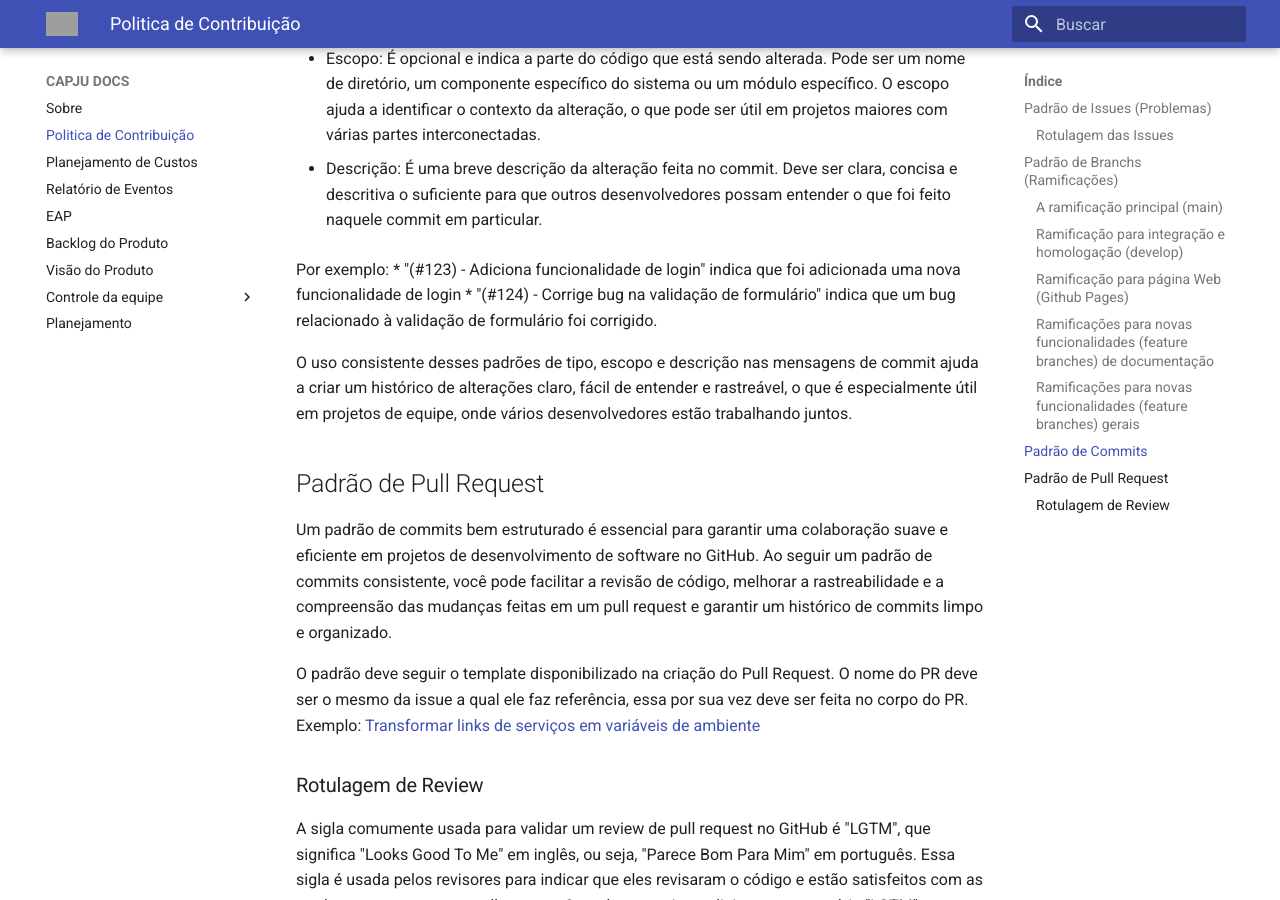
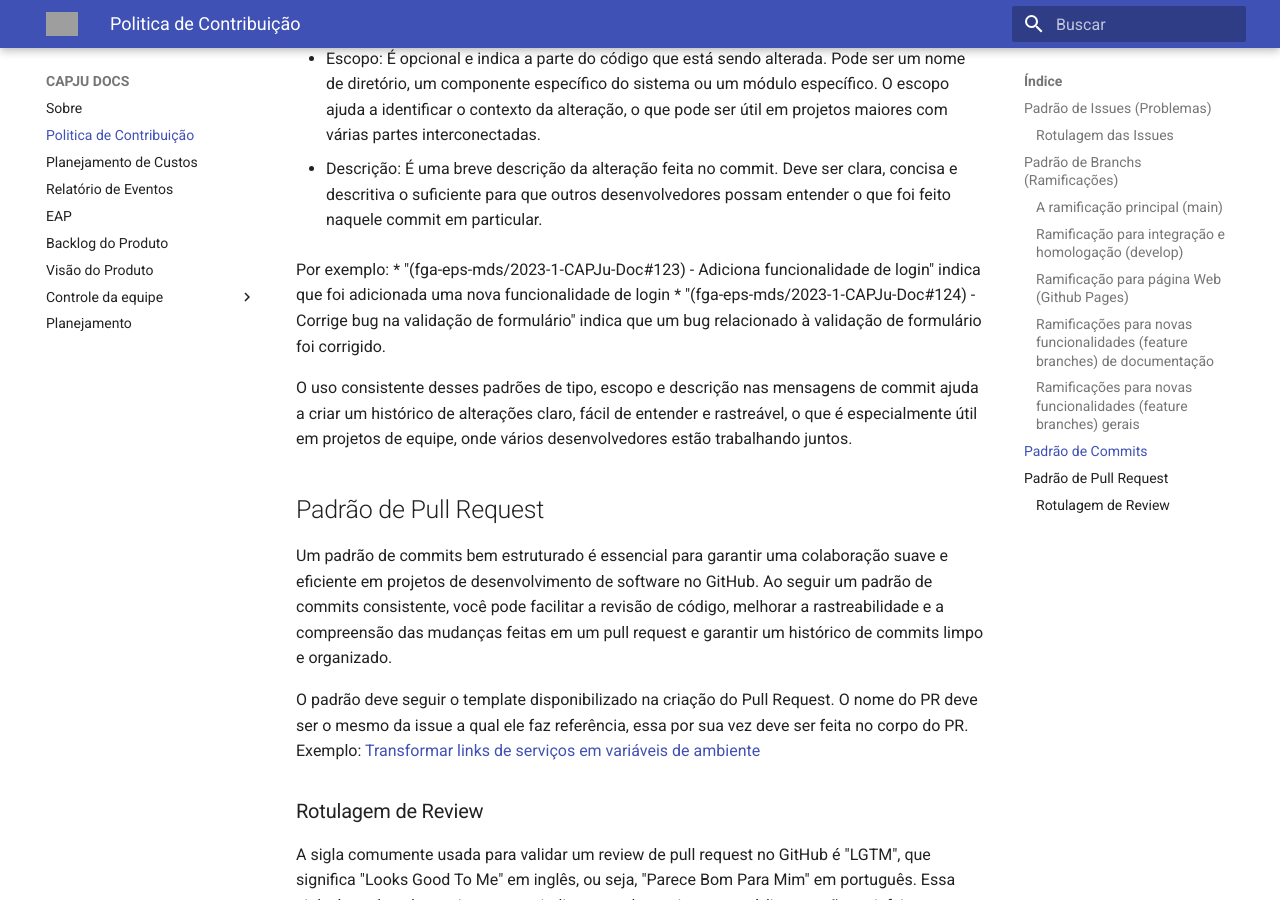
Before and after one commit to fga-eps-mds/2023-1-CAPJu-Doc, an MkDocs documentation site: the page built from docs/politica_de_contribuicao.md, in a window 1280 px wide and 900 px high, scrolled down 4533 px. Built offline with MkDocs 1.6.1 and Material for MkDocs 9.7.7, drawn with Linux system fonts in a browser that asks for light colours; grey boxes are pictures that could not be loaded.

Commit message:
(fga-eps-mds/2023-1-CAPJu-Doc#15) Atualiza o padrão de commit

```diff
--- a/docs/politica_de_contribuicao.md
+++ b/docs/politica_de_contribuicao.md
@@ -114,8 +114,8 @@ Os padrões do Conventional Commits consistem em três partes principais em sua
 * Descrição: É uma breve descrição da alteração feita no commit. Deve ser clara, concisa e descritiva o suficiente para que outros desenvolvedores possam entender o que foi feito naquele commit em particular.
 
 Por exemplo:
-* "(#123) - Adiciona funcionalidade de login" indica que foi adicionada uma nova funcionalidade de login
-* "(#124) - Corrige bug na validação de formulário" indica que um bug relacionado à validação de formulário foi corrigido.
+* "(fga-eps-mds/2023-1-CAPJu-Doc#123) - Adiciona funcionalidade de login" indica que foi adicionada uma nova funcionalidade de login
+* "(fga-eps-mds/2023-1-CAPJu-Doc#124) - Corrige bug na validação de formulário" indica que um bug relacionado à validação de formulário foi corrigido.
 
 O uso consistente desses padrões de tipo, escopo e descrição nas mensagens de commit ajuda a criar um histórico de alterações claro, fácil de entender e rastreável, o que é especialmente útil em projetos de equipe, onde vários desenvolvedores estão trabalhando juntos.
 
```
